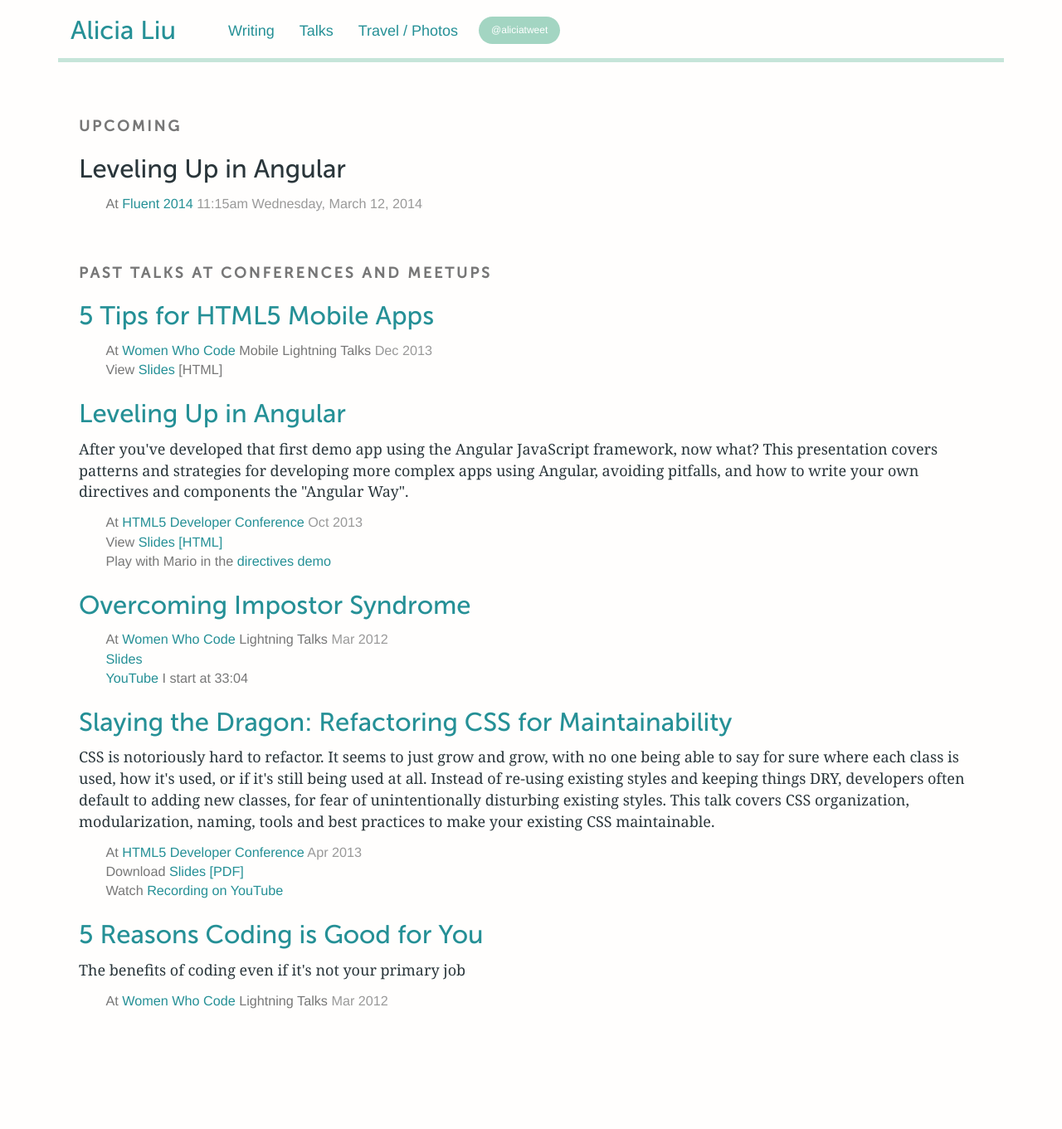
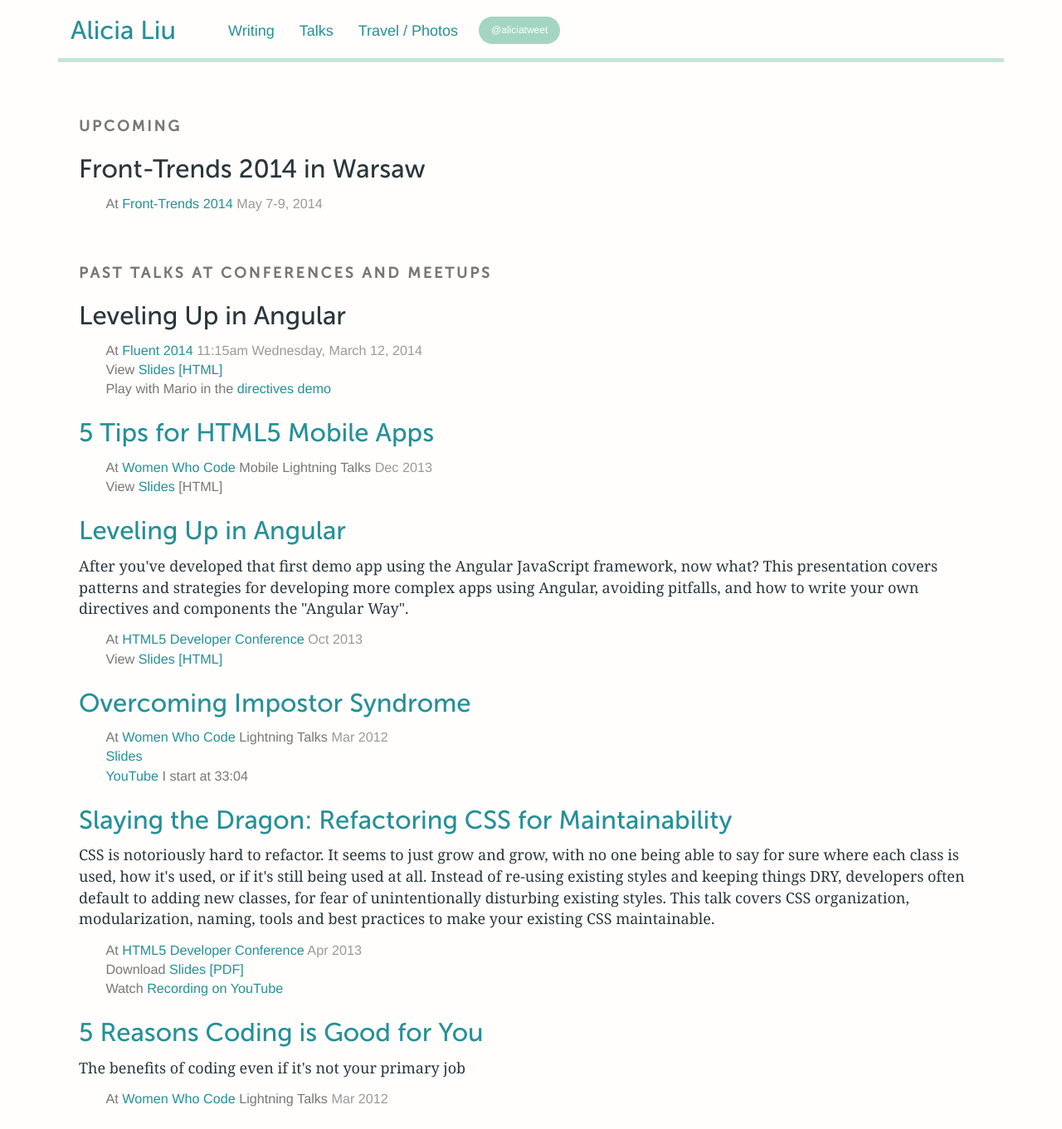
Before and after one commit to alicial/alicial.github.io, a Jekyll site: the page built from talks/index.html, in a window 1280 px wide. Shown: the whole page at 83% size. Built offline with Jekyll 4.4.1, drawn with Linux system fonts in a browser that asks for light colours; nearby versions of some CDN libraries; Markdown is read by kramdown in place of the engine named in the settings; before the commit the page ends 1243 px from its top, so only the background shows below that.

Commit message:
Update talks

```diff
--- a/talks/index.html
+++ b/talks/index.html
@@ -8,9 +8,9 @@
       <h5>Upcoming</h5>
     </header>
     <article>
-      <h3>Leveling Up in Angular</h3>
+      <h3>Front-Trends 2014 in Warsaw</h3>
       <div class="details">
-        At <a href="http://fluentconf.com/fluent2014/public/schedule/detail/32401" target="_blank">Fluent 2014</a> <time>11:15am Wednesday, March 12, 2014</time>
+        At <a href="http://2014.front-trends.com/" target="_blank">Front-Trends 2014</a> <time>May 7-9, 2014</time>
       </div>
     </article>
   </section>
@@ -18,6 +18,16 @@
     <header>
       <h5>Past Talks at Conferences and Meetups</h5>
     </header>
+    <article>
+      <h3>Leveling Up in Angular</h3>
+      <div class="details">
+        At <a href="http://fluentconf.com/fluent2014/public/schedule/detail/32401" target="_blank">Fluent 2014</a> <time>11:15am Wednesday, March 12, 2014</time>
+        <br>
+        View <a href="http://alicialiu.net/leveling-up-angular-talk" title="Leveling Up in Angular" target="_blank">Slides [HTML]</a>
+        <br>
+        Play with Mario in the <a href="http://alicialiu.net/leveling-up-angular-talk/examples/directive.html">directives demo</a>
+      </div>
+    </article>
     <article>
       <h3><a target="_blank" href="http://alicialiu.net/html5-mobile-app-talk/">5 Tips for HTML5 Mobile Apps</a></h3>
       <div class="details">
```
Also changed, not shown: other parts of talks/index.html (+1 -3 lines).
